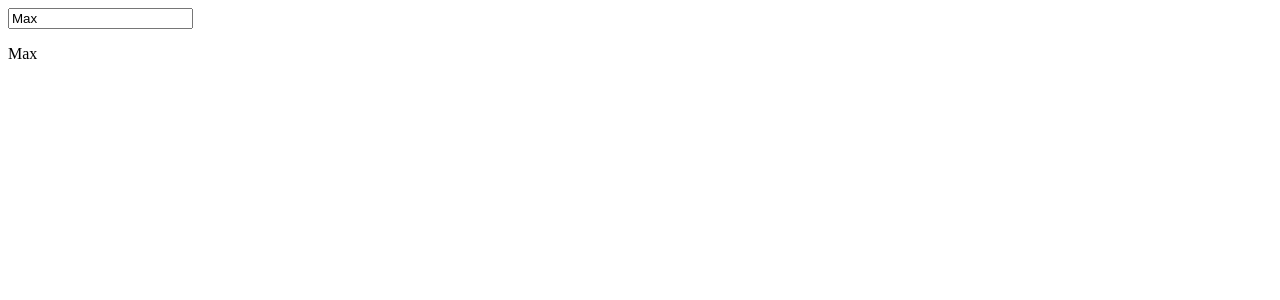
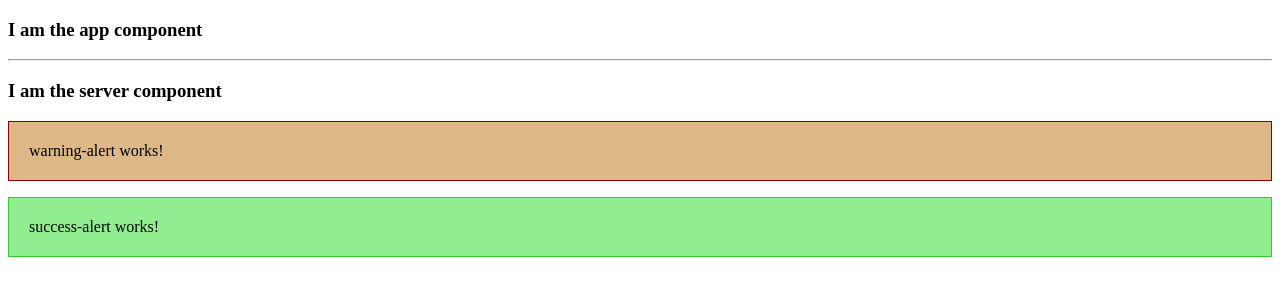
Before and after one commit to MaxAzevedo/angular-app, an Angular app: page / in a window 1280 px wide. Shown: the top 300 px of the page. Built offline with nearby package versions, Linux system fonts and the light colour scheme.

Commit message:
criação de componentes

```diff
--- a/src/app/app.component.html
+++ b/src/app/app.component.html
@@ -1,2 +1,5 @@
-<input type="text" name="name" [(ngModel)]="name">
-<p>{{ name }}</p>
+<h3>I am the app component</h3>
+<hr>
+<app-server></app-server>
+<app-warning-alert></app-warning-alert>
+<app-success-alert></app-success-alert>
--- /dev/null
+++ b/src/app/server/server.component.html
@@ -0,0 +1 @@
+<h3>I am the server component</h3>
--- /dev/null
+++ b/src/app/server/server.component.ts
@@ -0,0 +1,9 @@
+import { Component } from '@angular/core';
+
+@Component({
+    selector : 'app-server',
+    templateUrl : './server.component.html'
+})
+export class ServerComponent {
+
+}
--- /dev/null
+++ b/src/app/success-alert/success-alert.component.css
@@ -0,0 +1,5 @@
+p {
+    padding: 20px;
+    background-color: lightgreen;
+    border: 1px solid limegreen;
+}
--- /dev/null
+++ b/src/app/success-alert/success-alert.component.html
@@ -0,0 +1 @@
+<p>success-alert works!</p>
--- /dev/null
+++ b/src/app/success-alert/success-alert.component.ts
@@ -0,0 +1,15 @@
+import { Component, OnInit } from '@angular/core';
+
+@Component({
+  selector: 'app-success-alert',
+  templateUrl: './success-alert.component.html',
+  styleUrls: ['./success-alert.component.css']
+})
+export class SuccessAlertComponent implements OnInit {
+
+  constructor() { }
+
+  ngOnInit(): void {
+  }
+
+}
--- /dev/null
+++ b/src/app/warning-alert/warning-alert.component.css
@@ -0,0 +1,5 @@
+p {
+    padding: 20px;
+    background-color: burlywood;
+    border: 1px solid darkred;
+}
--- /dev/null
+++ b/src/app/warning-alert/warning-alert.component.html
@@ -0,0 +1 @@
+<p>warning-alert works!</p>
--- /dev/null
+++ b/src/app/warning-alert/warning-alert.component.ts
@@ -0,0 +1,15 @@
+import { Component, OnInit } from '@angular/core';
+
+@Component({
+  selector: 'app-warning-alert',
+  templateUrl: './warning-alert.component.html',
+  styleUrls: ['./warning-alert.component.css']
+})
+export class WarningAlertComponent implements OnInit {
+
+  constructor() { }
+
+  ngOnInit(): void {
+  }
+
+}
```
Also changed, not shown: src/app/app.module.ts (+7 -1 lines).
